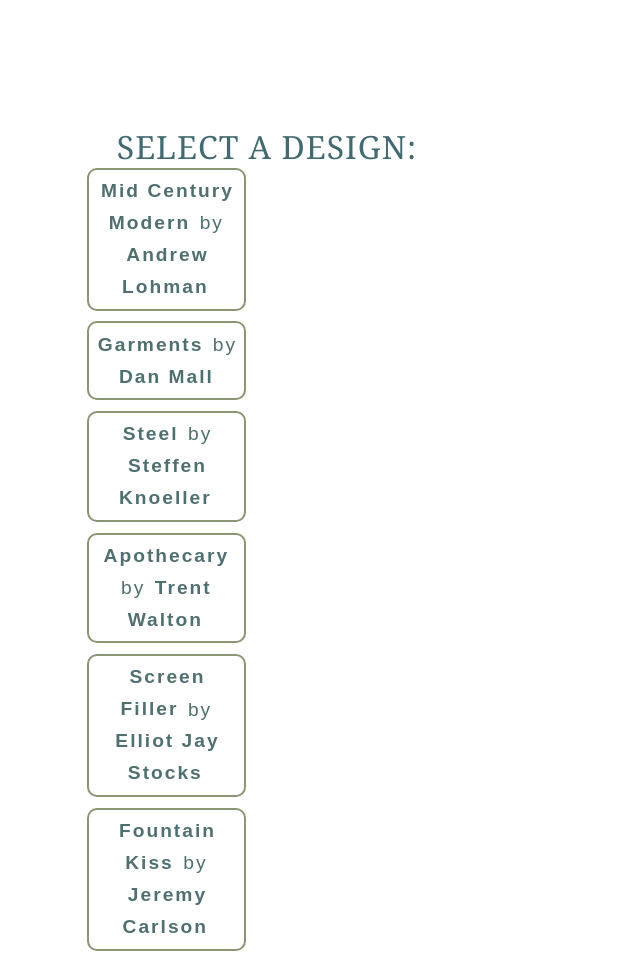
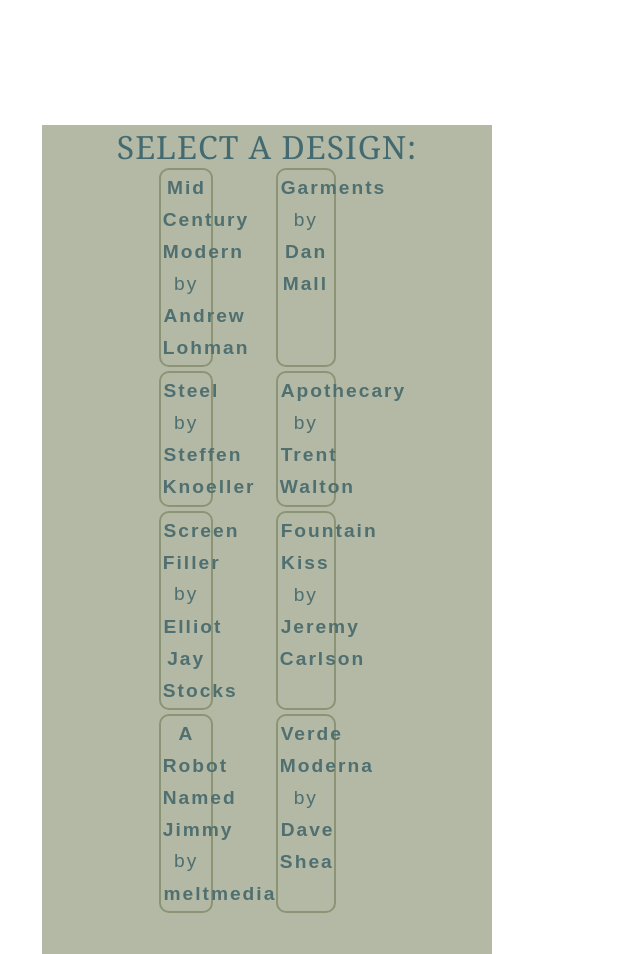
Before and after one commit to rachelnoelle21/zenGarden, a plain HTML site: page index.html in a window 1280 px wide. Shown: the part 7700-8654 px from the top of the page, without its empty margins (0-640 px from the left). Drawn offline with Linux system fonts and the light colour scheme.

Commit message:
Structure

```diff
--- a/style.css
+++ b/style.css
@@ -171,7 +171,6 @@
 
 
    .preamble {
-      /* clear: right;  */
       padding-top: 5%;
       padding-bottom: 5%;
       margin: auto;
@@ -222,58 +221,55 @@
    .sidebar nav ul {
       margin: 0;
       padding: 0;
-      display: grid;
-      grid-template-rows: 1fr;
-      align-items: center;
-      justify-content: center;
       }
 
+    /* Side bar  */
 
-   /*.sidebar h3.archives {
-      background: transparent url(http://csszengarden.com/001/h5.gif) no-repeat top left;
-      margin: 25px 0 5px 0;
-      width:57px;
-      height: 14px;
-      text-indent: 100%;
-      white-space: nowrap;
-      overflow: hidden;
+     .sidebar .design-selection, .sidebar .design-archives {
+        margin: 0 auto;
+        text-align: center;
+        background-color: rgba(139, 148, 116, 0.65);
+        max-width: 100%;
+        padding-bottom: 60px;
       }
-   .sidebar h3.resources {
-      background: transparent url(http://csszengarden.com/001/h6.gif) no-repeat top left;
-      margin: 25px 0 5px 0;
-      width:63px;
-      height: 10px;
-      text-indent: 100%;
-      white-space: nowrap;
-      overflow: hidden;
+       .sidebar .design-selection ul, .sidebar .design-archives ul {
+        margin: 0 auto;
+        text-align: center;
+        display: grid;
+        grid-template-columns: 1fr 1fr;
+        max-width: 60%;
       }
-
-
-   .sidebar li {
-      line-height: 1.3em;
-      background: transparent url(http://csszengarden.com/001/cr1.gif) no-repeat top center;
-      display: block;
-      padding-top: 5px;
-      margin-bottom: 5px;
-      list-style-type: none;
+      /*.sidebar .design-selection ul ul:nth-child(-n+4), .sidebar .design-archives ul ul:nth-child(-n+4) {
+        grid-column: 1/2;
       }
-   .sidebar li a:link {
-      color: #988F5E;
+      .sidebar .design-selection ul ul:nth-child(n+4), .sidebar .design-archives ul ul:nth-child(n+4) {
+        grid-column: 2/3;
       }
-   .sidebar li a:visited {
-      color: #B3AE94;
+      .sidebar .design-selection ul li, .sidebar .design-archives ul li {
+        list-style: none;
+        margin: 20px;
+        padding: 20px;
+        border: 2px solid white;
+        border-radius: 15px;
       }
-   .extra1 {
-      background: transparent url(http://csszengarden.com/001/cr2.gif) top left no-repeat;
-      position: absolute;
-      top: 40px;
-      right: 0;
-      width: 148px;
-      height: 110px;
+      .sidebar .design-selection ul li a, .sidebar .design-archives ul li a {
+        text-decoration: none;
+        color: white;
+      }
+      .sidebar .design-selection ul li a:first-child, .sidebar .design-archives ul li a:first-child {
+        font-family: "DM Serif Display", Georgia, serif;
+        text-transform: uppercase;
+      }
+      .sidebar .design-selection ul li:hover, .sidebar .design-archives ul li:hover {
+        background-color: white;
+        color: #436971;
+      }
+      .sidebar .design-selection ul li:hover a, .sidebar .design-archives ul li:hover a {
+        color: #436971;
+      }
+      .sidebar .design-selection ul li a:hover, .sidebar .design-archives ul li a:hover {
+        text-decoration: underline;
       } */
-
-
-
 
    section {
       margin-top: 10%;
@@ -332,6 +328,8 @@
 
    .participation, .benefits, .requirements {
       padding-bottom: 80%;
+      margin-right: 0;
+      margin-left: 0;
    }
 
 
```
